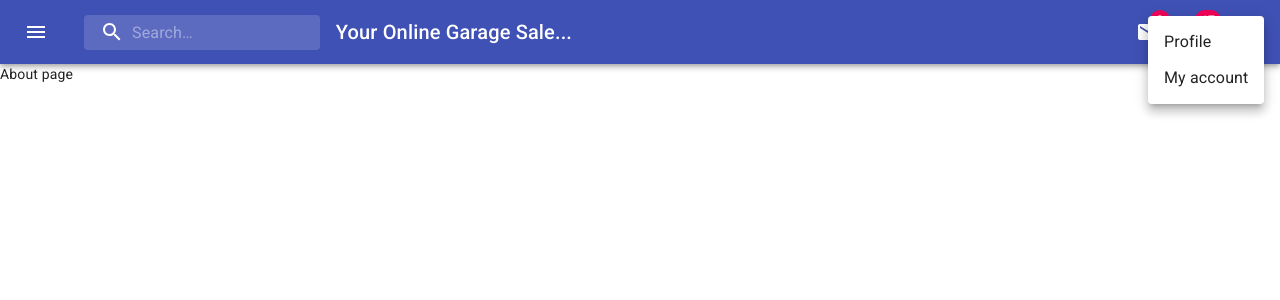
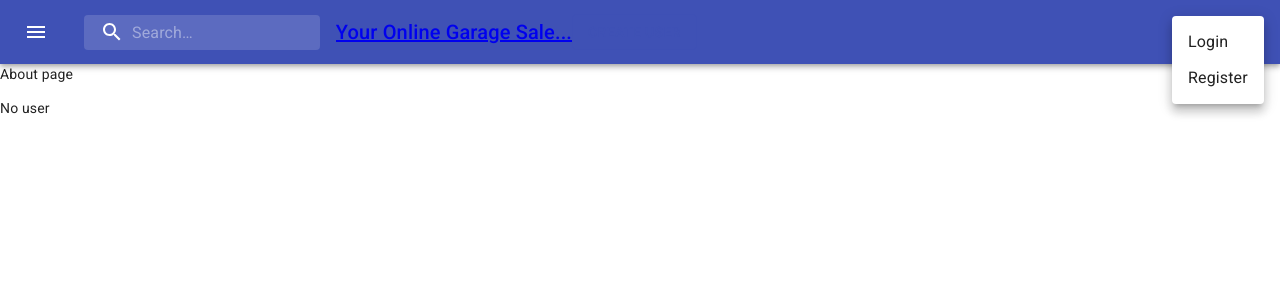
Before and after one commit to betulkaplan/garagesale-app, a Next.js app: page /about in a window 1280 px wide. Both pictures are taken after a click on the button 1244 px from the left and 32 px from the top of the page. Shown: the top 300 px of the page. Built offline with nearby package versions, Linux system fonts and the light colour scheme; no server answers.

Commit message:
login panel activated

```diff
--- a/components/Navbar.js
+++ b/components/Navbar.js
@@ -18,6 +18,9 @@ import MoreIcon from '@material-ui/icons/MoreVert';
 import { useContext } from 'react';
 import { UserContext } from '../contexts/UserContext';
 import { createUser } from '../firebase/userAuth';
+import Link from 'next/link';
+import { useUser } from '../firebase/useUser';
+import { useRouter } from 'next/router';
 
 const useStyles = makeStyles((theme) => ({
   title: {
@@ -82,6 +85,10 @@ export default function PrimarySearchAppBar() {
   const [anchorEl, setAnchorEl] = React.useState(null);
   const [mobileMoreAnchorEl, setMobileMoreAnchorEl] = React.useState(null);
 
+  const { user, logout } = useUser();
+  console.log('Navbardan gelen', user);
+  const router = useRouter();
+
   const isMenuOpen = Boolean(anchorEl);
   const isMobileMenuOpen = Boolean(mobileMoreAnchorEl);
 
@@ -113,8 +120,39 @@ export default function PrimarySearchAppBar() {
       open={isMenuOpen}
       onClose={handleMenuClose}
     >
+      {user !== undefined ? (
+        <div>
           <MenuItem onClick={handleMenuClose}>Profile</MenuItem>
           <MenuItem onClick={handleMenuClose}>My account</MenuItem>
+          <MenuItem
+            onClick={() => {
+              logout();
+              handleMenuClose();
+            }}
+          >
+            Logout
+          </MenuItem>
+        </div>
+      ) : (
+        <div>
+          <MenuItem
+            onClick={() => {
+              handleMenuClose();
+              router.push('/auth');
+            }}
+          >
+            Login
+          </MenuItem>
+          <MenuItem
+            onClick={() => {
+              handleMenuClose();
+              router.push('/auth');
+            }}
+          >
+            Register
+          </MenuItem>
+        </div>
+      )}
     </Menu>
   );
 
@@ -159,7 +197,7 @@ export default function PrimarySearchAppBar() {
     </Menu>
   );
 
-  const deger = useContext(UserContext);
+  //const [user, setUser] = useContext(UserContext);
 
   return (
     <div className={classes.grow}>
@@ -193,7 +231,8 @@ export default function PrimarySearchAppBar() {
               />
             </div>
             <Typography className={classes.title} variant="h6" noWrap>
-              Your Online Garage Sale...
+              <Link href="/">Your Online Garage Sale... </Link>
+              {user?.name}
             </Typography>
             <Button variant="outlined" color="primary">
               Create user
@@ -201,16 +240,23 @@ export default function PrimarySearchAppBar() {
           </div>
 
           <div className={classes.sectionDesktop}>
+            {user ? (
+              <>
                 <IconButton aria-label="show 4 new mails" color="inherit">
                   <Badge badgeContent={3} color="secondary">
                     <MailIcon />
                   </Badge>
                 </IconButton>
-            <IconButton aria-label="show 17 new notifications" color="inherit">
+                <IconButton
+                  aria-label="show 17 new notifications"
+                  color="inherit"
+                >
                   <Badge badgeContent={17} color="secondary">
                     <NotificationsIcon />
                   </Badge>
                 </IconButton>
+              </>
+            ) : null}
             <IconButton
               edge="end"
               aria-label="account of current user"
--- a/contexts/UserContext.js
+++ b/contexts/UserContext.js
@@ -1,3 +1,3 @@
 import { createContext } from 'react';
 
-export const UserContext = createContext();
+export const UserContext = createContext(null);
--- a/firebase/useUser.js
+++ b/firebase/useUser.js
@@ -23,7 +23,7 @@ const useUser = () => {
       .then(() => {
         // Sign-out successful.
         setUser(null);
-        router.push('/');
+        //router.push('/');
       })
       .catch((e) => {
         console.error(e);
@@ -47,7 +47,7 @@ const useUser = () => {
 
     const userFromCookie = getUserFromCookie();
     if (!userFromCookie) {
-      router.push('/');
+      //router.push('/');
       return;
     }
     setUser(userFromCookie);
--- a/pages/_app.js
+++ b/pages/_app.js
@@ -6,9 +6,13 @@ import PropTypes from 'prop-types';
 import theme from '../styles/theme';
 import Head from 'next/head';
 import { UserContext } from '../contexts/UserContext';
+import { useState } from 'react';
+import { useUser } from '../firebase/useUser';
 
 // This default export is required in a new `pages/_app.js` file.
 export default function MyApp({ Component, pageProps }) {
+  const { user2, logout } = useUser();
+  const [user, setUser] = useState(user2);
   React.useEffect(() => {
     // Remove the server-side injected CSS.
     const jssStyles = document.querySelector('#jss-server-side');
@@ -19,7 +23,7 @@ export default function MyApp({ Component, pageProps }) {
 
   return (
     <React.Fragment>
-      <UserContext.Provider value="Değerxxxx">
+      <UserContext.Provider value={[user, setUser]}>
         <Layout>
           <Head>
             <title>My page</title>
--- a/pages/about.js
+++ b/pages/about.js
@@ -1,5 +1,13 @@
+import { useUser } from '../firebase/useUser';
+
 const About = () => {
-  return <div>About page</div>;
+  const { user, logout } = useUser();
+  return (
+    <div>
+      About page
+      {user ? <p>User here</p> : <p>No user</p>}
+    </div>
+  );
 };
 
 export default About;
--- a/pages/index.js
+++ b/pages/index.js
@@ -7,6 +7,7 @@ import Link from 'next/link';
 
 export default function Home() {
   const { user, logout } = useUser();
+  console.log('Indexten gelen:', user);
 
   if (user) {
     return (
@@ -20,15 +21,11 @@ export default function Home() {
         )}
         <WriteToCloudFirestore />
         <ReadFromCloudFirestore />
-        <button onClick={() => logout()}>Log Out</button>
       </>
     );
   } else
     return (
       <div>
-        <p>
-          <Link href="/auth">Log In!</Link>
-        </p>
         <Head>
           <title>Garage Sale</title>
         </Head>
```
Lines whose indentation alone changed are shown as unchanged.
